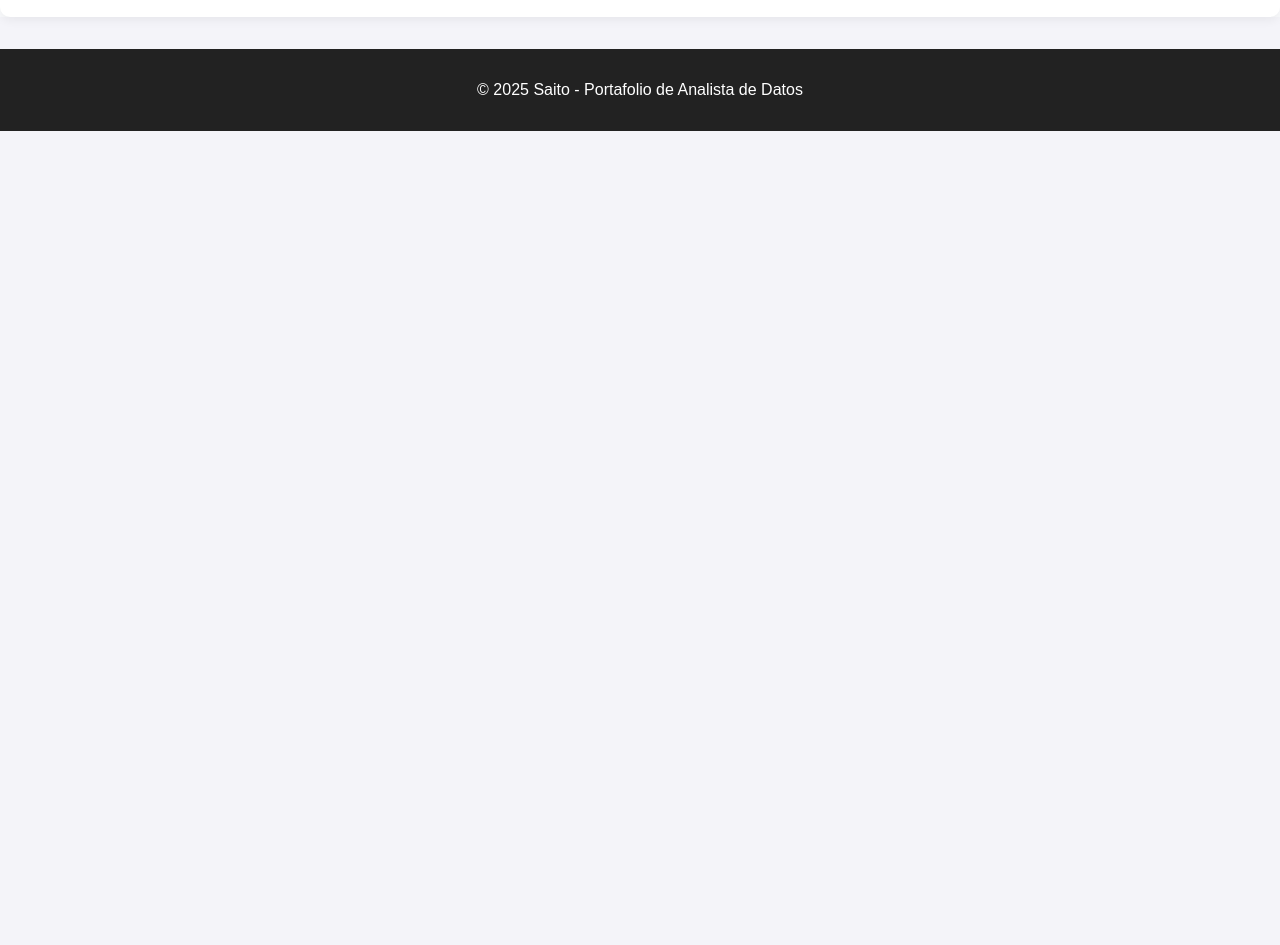
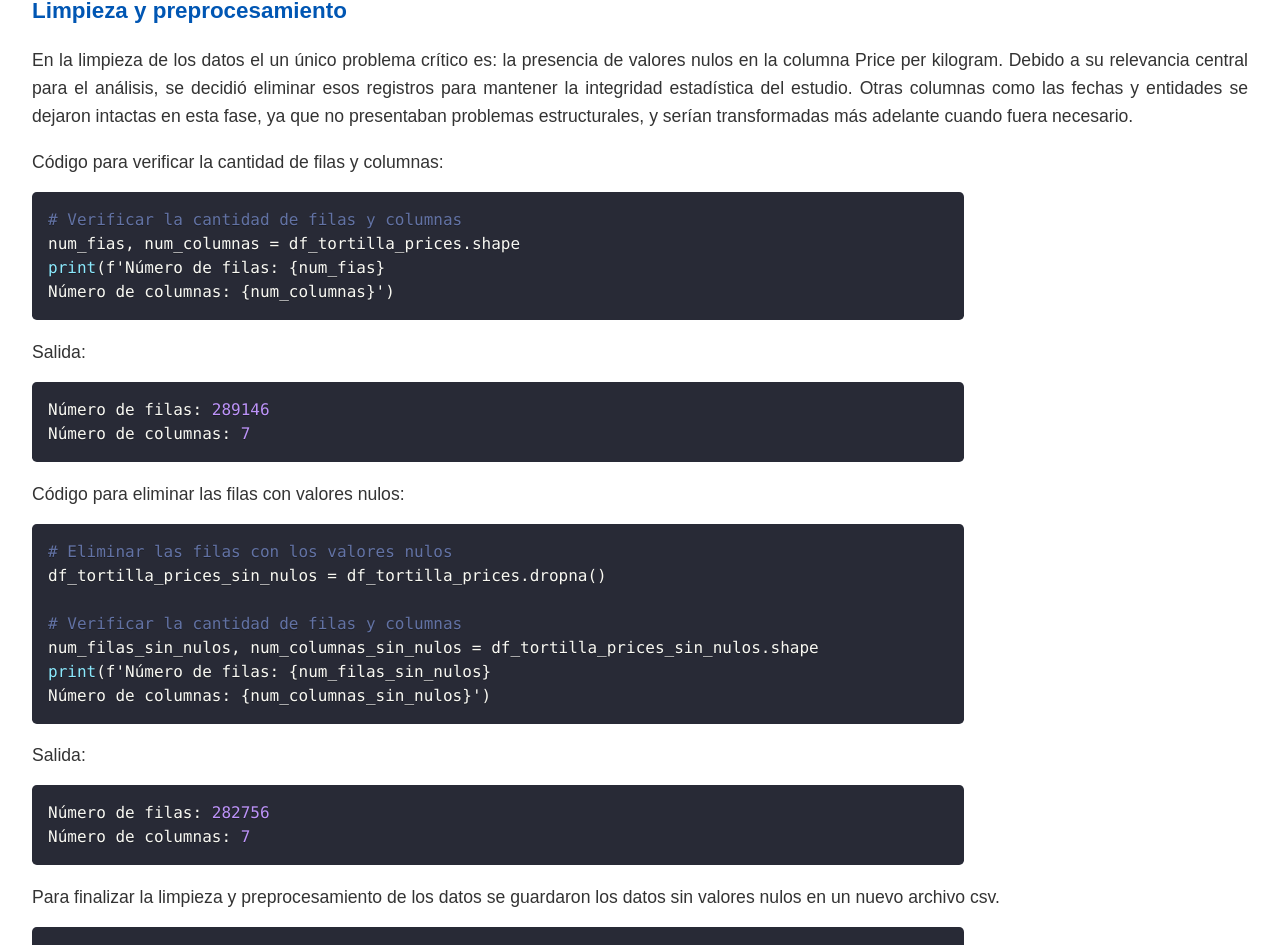
Before and after one commit to SaitoM17/mi-portafolio, a React (Create React App) app: page /Precio-tortilla in a window 1280 px wide. Shown: the part 1910-2855 px from the top of the page. Before the commit the page ends 2041 px from the top, so only its background shows below. Built offline with nearby package versions, Linux system fonts and the light colour scheme.

Commit message:
feat: Se agrego limpieza y preprocesamiento

```diff
--- a/src/pages/PrecioTortillaMexico.js
+++ b/src/pages/PrecioTortillaMexico.js
@@ -8,6 +8,19 @@ print('Identificar Valores Nulos por Columnas')
 valores_nulos = df_tortilla_price.isnull().sum()
 print(valores_nulos)`;
 
+  const code2 = `# Verificar la cantidad de filas y columnas
+num_fias, num_columnas = df_tortilla_prices.shape
+print(f'Número de filas: {num_fias}\nNúmero de columnas: {num_columnas}')`;
+
+  const code3 = `# Eliminar las filas con los valores nulos
+df_tortilla_prices_sin_nulos = df_tortilla_prices.dropna()
+
+# Verificar la cantidad de filas y columnas
+num_filas_sin_nulos, num_columnas_sin_nulos = df_tortilla_prices_sin_nulos.shape
+print(f'Número de filas: {num_filas_sin_nulos}\nNúmero de columnas: {num_columnas_sin_nulos}')`;
+
+  const code4 = `df_tortilla_prices_sin_nulos.to_csv('../data/processed/tortilla_prices_sin_nulos.csv', index=False)`;
+
   const salida1 = `Identificar Valores Nulos por Columnas
 State                    0
 City                     0
@@ -17,6 +30,12 @@ Day                      0
 Store type               0
 Price per kilogram    6390
 dtype: int64`;
+
+  const salida2 = `Número de filas: 289146
+Número de columnas: 7`;
+
+  const salida3 = `Número de filas: 282756
+Número de columnas: 7`;
 
   return (
     <div className="pagina-proyecto">
@@ -53,6 +72,36 @@ dtype: int64`;
         <SyntaxHighlighter language="bash" style={dracula} className="code-block">
           {salida1}
         </SyntaxHighlighter>
+
+        <h3>Limpieza y preprocesamiento</h3>
+        <p>
+          En la limpieza de los datos el un único problema crítico es: la presencia de valores nulos en la columna Price per kilogram.
+          Debido a su relevancia central para el análisis, se decidió eliminar esos registros para mantener la integridad estadística del estudio.
+          Otras columnas como las fechas y entidades se dejaron intactas en esta fase, ya que no presentaban problemas estructurales, y serían
+          transformadas más adelante cuando fuera necesario.
+        </p>
+        <p>Código para verificar la cantidad de filas y columnas:</p>
+        <SyntaxHighlighter language="python" style={dracula} className="code-block">
+          {code2}
+        </SyntaxHighlighter>
+        <p>Salida:</p>
+        <SyntaxHighlighter language="bash" style={dracula} className="code-block">
+          {salida2}
+        </SyntaxHighlighter>
+        <p>Código para eliminar las filas con valores nulos:</p>
+        <SyntaxHighlighter language="python" style={dracula} className="code-block">
+          {code3}
+        </SyntaxHighlighter>
+        <p>Salida:</p>
+        <SyntaxHighlighter language="bash" style={dracula} className="code-block">
+          {salida3}
+        </SyntaxHighlighter>
+        <p>
+          Para finalizar la limpieza y preprocesamiento de los datos se guardaron los datos sin valores nulos en un nuevo archivo csv.
+        </p>
+        <SyntaxHighlighter language="python" style={dracula} className="code-block">
+          {code4}
+        </SyntaxHighlighter>
       </div>
     </div>
   );
```
